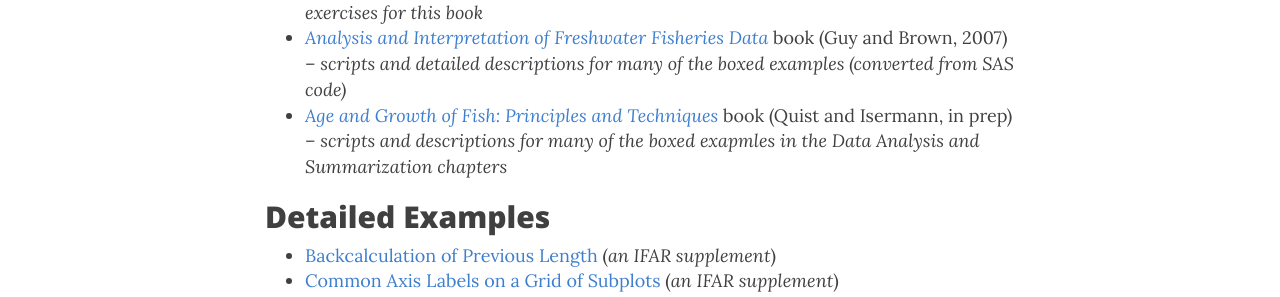
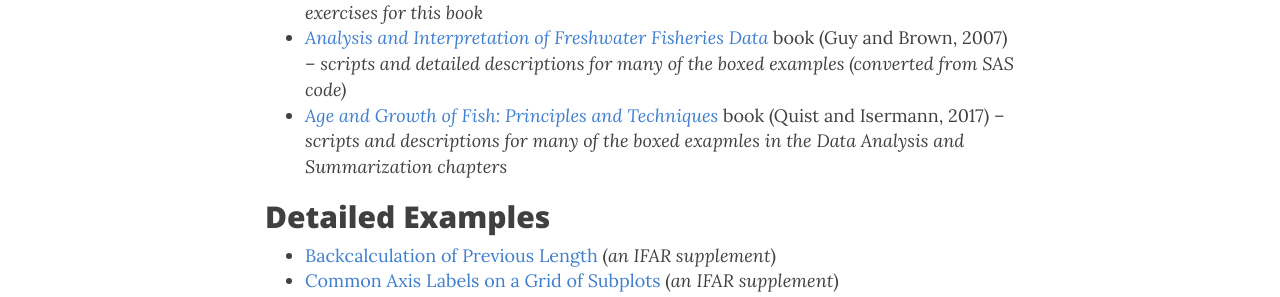
Before and after one commit to droglenc/fishR, a Jekyll site: the page built from examples/index.md, in a window 1280 px wide and 1220 px high. Shown: the part 315-612 px from the top of the window. Built offline with Jekyll 4.4.1, drawn with Linux system fonts in a browser that asks for light colours; nearby versions of some CDN libraries.

Commit message:
Added year to AGF book

```diff
--- a/examples/index.md
+++ b/examples/index.md
@@ -6,7 +6,7 @@ title: R in Action!
 ## Book-Related Resources
 * [*Introductory Fisheries Analyses with R*](http://derekogle.com/IFAR/) book (Ogle, 2015) -- *scripts, supplements, and exercises for this book*
 * [*Analysis and Interpretation of Freshwater Fisheries Data*](http://derekogle.com/aiffd2007/) book (Guy and Brown, 2007) -- *scripts and detailed descriptions for many of the boxed examples (converted from SAS code)*
-* [*Age and Growth of Fish: Principles and Techniques*](http://derekogle.com/AGF/) book (Quist and Isermann, in prep) -- *scripts and descriptions for many of the boxed exapmles in the Data Analysis and Summarization chapters*
+* [*Age and Growth of Fish: Principles and Techniques*](http://derekogle.com/AGF/) book (Quist and Isermann, 2017) -- *scripts and descriptions for many of the boxed exapmles in the Data Analysis and Summarization chapters*
 
 ## Detailed Examples
 * [Backcalculation of Previous Length](http://derekogle.com/IFAR/supplements/backcalculation/) (*an IFAR supplement*)
```
